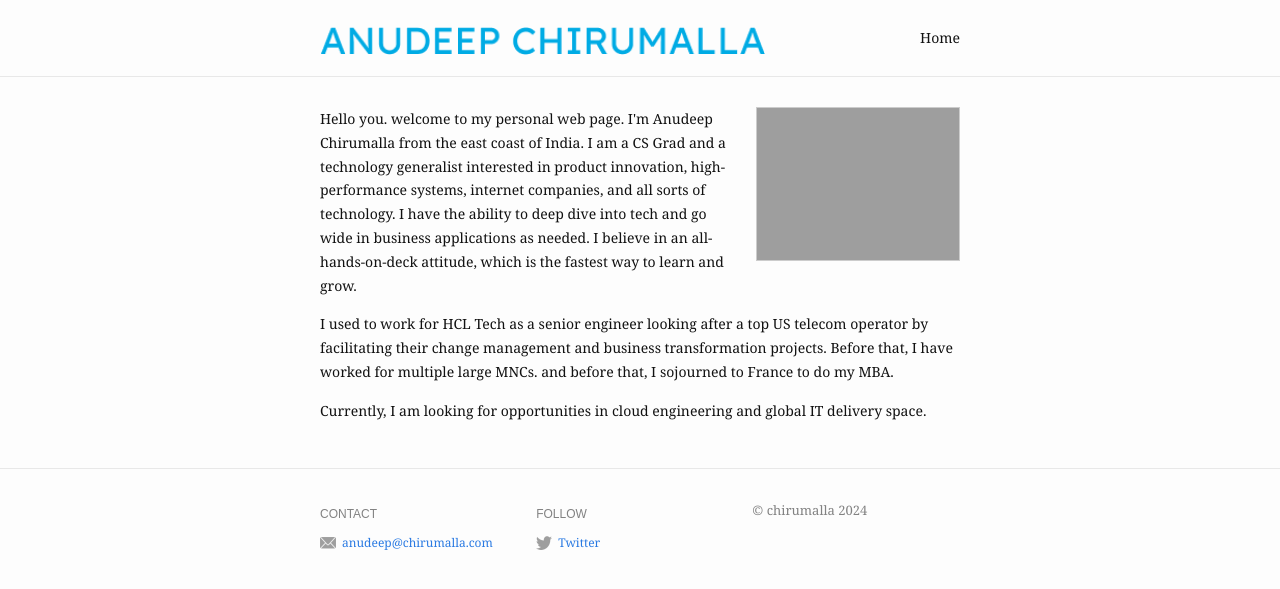
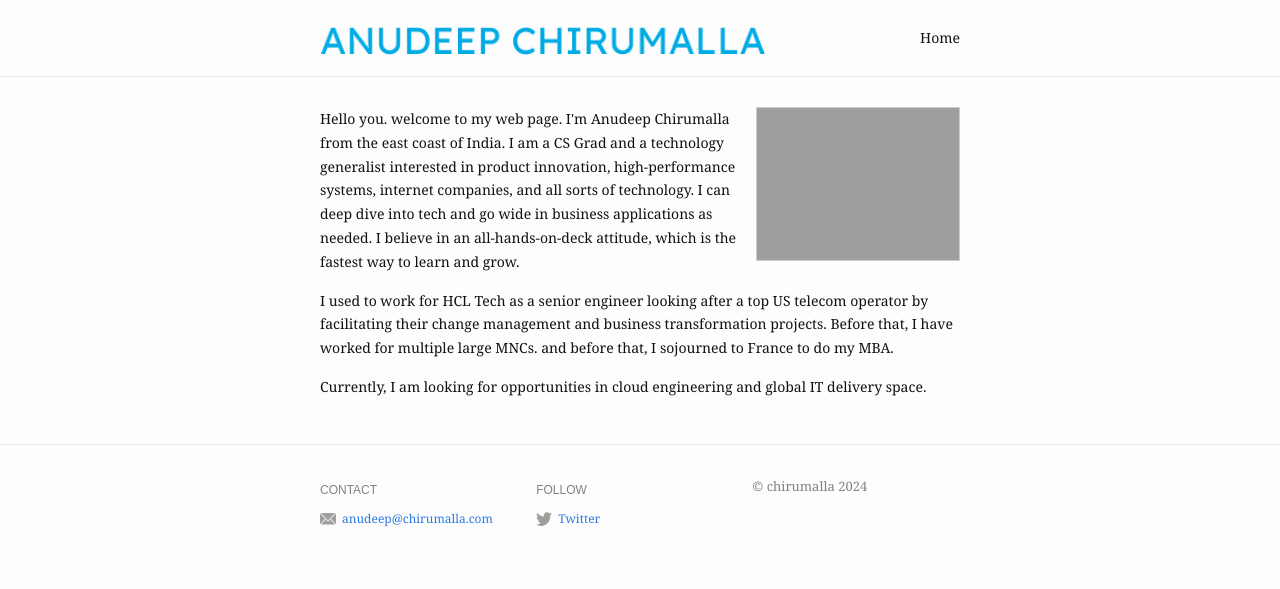
Before and after one commit to xlgits/deepgits.github.io, a Jekyll site: the page built from index.md, in a window 1280 px wide. Shown: the top 589 px of the page. Built offline with Jekyll 4.4.1, drawn with Linux system fonts in a browser that asks for light colours.

Commit message:
Update index.md

```diff
--- a/index.md
+++ b/index.md
@@ -6,7 +6,7 @@ profile_picture:
 ---
 
 <p>
-Hello you. welcome to my personal web page. I'm Anudeep Chirumalla from the east coast of India. I am a CS Grad and a technology generalist interested in product innovation, high-performance systems, internet companies, and all sorts of technology. I have the ability to deep dive into tech and go wide in business applications as needed. I believe in an all-hands-on-deck attitude, which is the fastest way to learn and grow.
+Hello you. welcome to my web page. I'm Anudeep Chirumalla from the east coast of India. I am a CS Grad and a technology generalist interested in product innovation, high-performance systems, internet companies, and all sorts of technology. I can deep dive into tech and go wide in business applications as needed. I believe in an all-hands-on-deck attitude, which is the fastest way to learn and grow.
 </p>
 
 <p>
```
